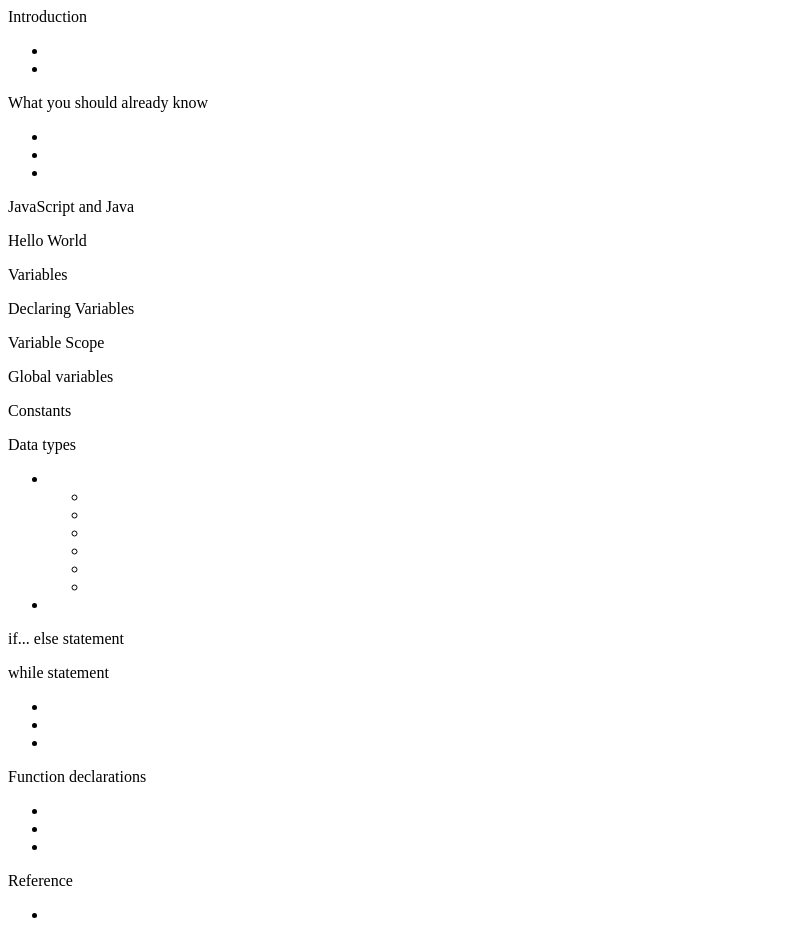
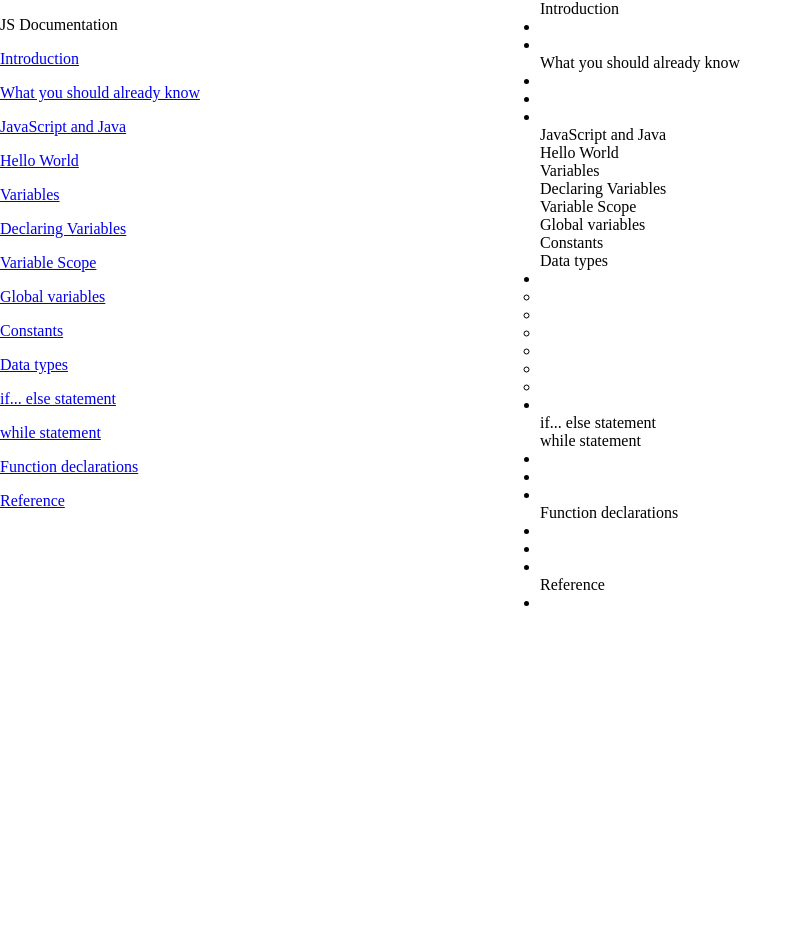
Before and after one commit to MuntakaHelali/Technical-Documentation-Page-Project, a plain HTML site: page index.html in a window 1280 px wide. Shown: the whole page, without its empty margins (0-803 px from the left). After the commit the page ends 816 px from the top, so only its background shows below. Drawn offline with Linux system fonts and the light colour scheme.

Commit message:
Finalized HTML codebase with minor CSS implementations
Implemented a Navigation Bar for the different sections within the Technical Documentation Page. Added CSS rules to enhance the layout of the page.

```diff
--- a/index.html
+++ b/index.html
@@ -7,6 +7,24 @@
     <link rel="stylesheet" href="styles.css">
 </head>
 <body>
+    <nav id="navbar">
+        <header>JS Documentation</header>
+        <a href="#Introduction" class="nav-link">Introduction</a>
+        <a href="#What_you_should_already_know" class="nav-link">What you should already know</a>
+        <a href="#JavaScript_and_Java" class="nav-link">JavaScript and Java</a>
+        <a href="#Hello_World" class="nav-link">Hello World</a>
+        <a href="#Variables" class="nav-link">Variables</a>
+        <a href="#Declaring_Variables" class="nav-link">Declaring Variables</a>
+        <a href="#Variable_Scope" class="nav-link">Variable Scope</a>
+        <a href="#Global_variables" class="nav-link">Global variables</a>
+        <a href="#Constants" class="nav-link">Constants</a>
+        <a href="#Data_types" class="nav-link">Data types</a>
+        <a href="#if..._else_statement" class="nav-link">if... else statement</a>
+        <a href="#while_statement" class="nav-link">while statement</a>
+        <a href="#Function_declarations" class="nav-link">Function declarations</a>
+        <a href="#Reference" class="nav-link">Reference</a>
+    </nav>
+
     <main id="main-doc">
         <section class="main-section" id="Introduction">
             <header>Introduction</header>
@@ -16,6 +34,7 @@
                 <li></li>
             </ul>
         </section>
+
         <section class="main-section" id="What_you_should_already_know">
             <header>What you should already know</header>
             <p></p>
@@ -25,20 +44,24 @@
                 <li></li>
             </ul>
         </section>
+
         <section class="main-section" id="JavaScript_and_Java">
             <header>JavaScript and Java</header>
             <p></p>
         </section>
+
         <section class="main-section" id="Hello_World">
             <header>Hello World</header>
             <p>
             </p>
             <code></code>
         </section>
+
         <section class="main-section" id="Variables">
             <header>Variables</header>
             <p></p>
         </section>
+
         <section class="main-section" id="Declaring_Variables">
             <header>Declaring Variables</header>
             <p>
@@ -47,6 +70,7 @@
             <code></code>
             <code></code>
         </section>
+
         <section class="main-section" id="Variable_Scope">
             <header>Variable Scope</header>
             <p>
@@ -54,10 +78,12 @@
             <code></code>
             <code></code>
         </section>
+
         <section class="main-section" id="Global_variables">
             <header>Global variables</header>
             <p></p>
         </section>
+
         <section class="main-section" id="Constants">
             <header>Constants</header>
             <p></p>
@@ -65,6 +91,7 @@
             <code></code>
             <code></code>
         </section>
+
         <section class="main-section" id="Data_types">
             <header>Data types</header>
             <p></p>
@@ -81,6 +108,7 @@
                 <li></li>
             </ul>
         </section>
+
         <section class="main-section" id="if..._else_statement">
             <header>if... else statement</header>
             <p></p>
@@ -90,6 +118,7 @@
             <code></code>
             <code></code>
         </section>
+
         <section class="main-section" id="while_statement">
             <header>while statement</header>
             <p></p>
@@ -101,6 +130,7 @@
                 <li></li>
             </ul>
         </section>
+
         <section class="main-section" id="Function_declarations">
             <header>Function declarations</header>
             <p></p>
@@ -112,6 +142,7 @@
             <code></code>
             <code></code>
         </section>
+
         <section class="main-section" id="Reference">
             <header>Reference</header>
             <p></p>
--- a/styles.css
+++ b/styles.css
@@ -0,0 +1,35 @@
+*{
+    box-sizing: border-box;
+    margin: 0;
+    padding: 0;
+}
+
+nav{
+    position: absolute;
+    left: 0;
+    top: 2%;
+    width: 20%;
+    height: 100%;
+    display: flex;
+    flex-direction: column;
+    justify-content: left;
+    gap: 1rem;
+}
+
+body{
+    margin: 0 auto;
+    width: 100%;
+    height: 100%;
+    display: flex;
+    flex-direction: column;
+    align-items: center;
+    overflow: hidden;
+}
+
+@media (min-width: 600px) and (max-width:1200px)
+{
+    nav{
+        width: 30%;
+        gap: 1.5rem;
+    }
+}
```
